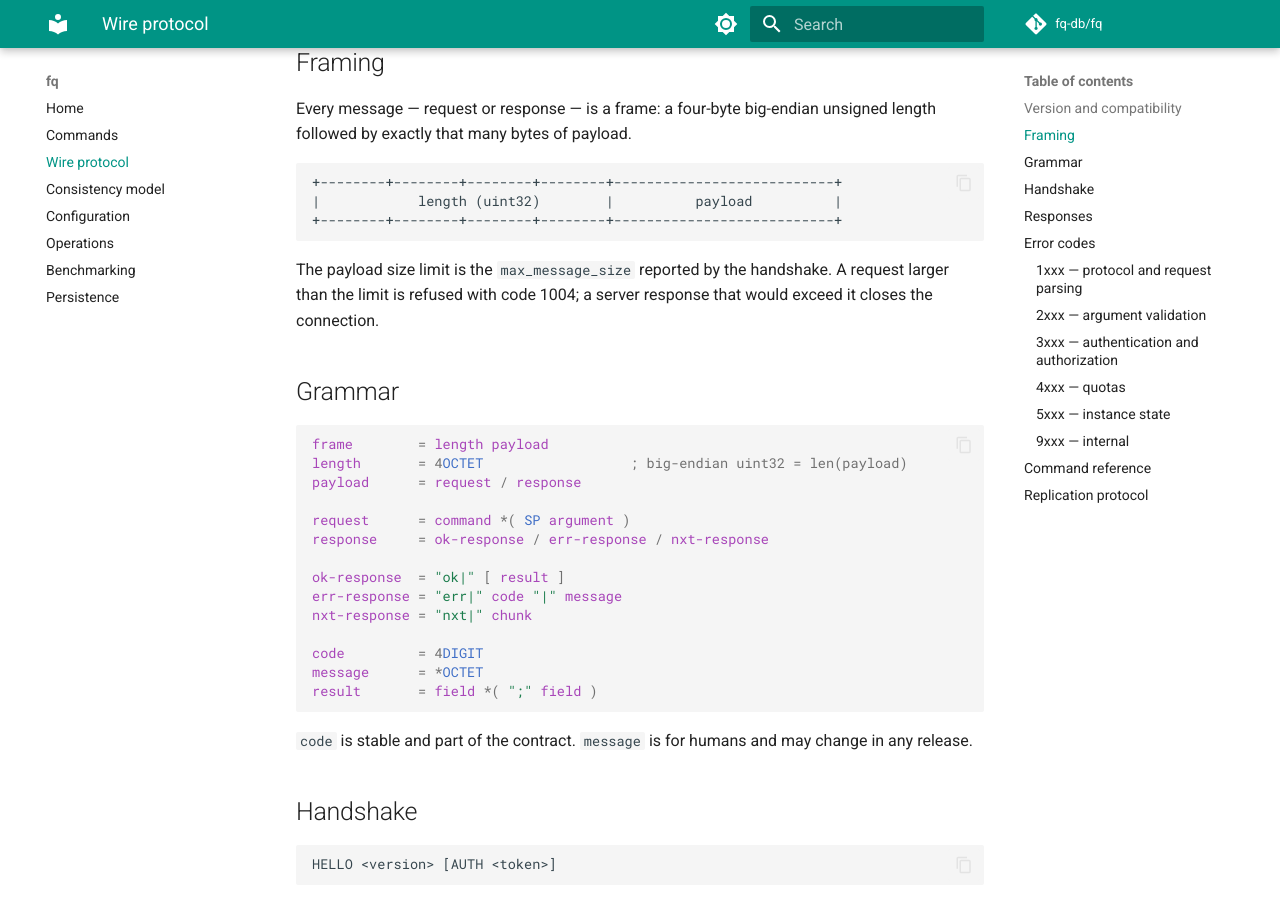
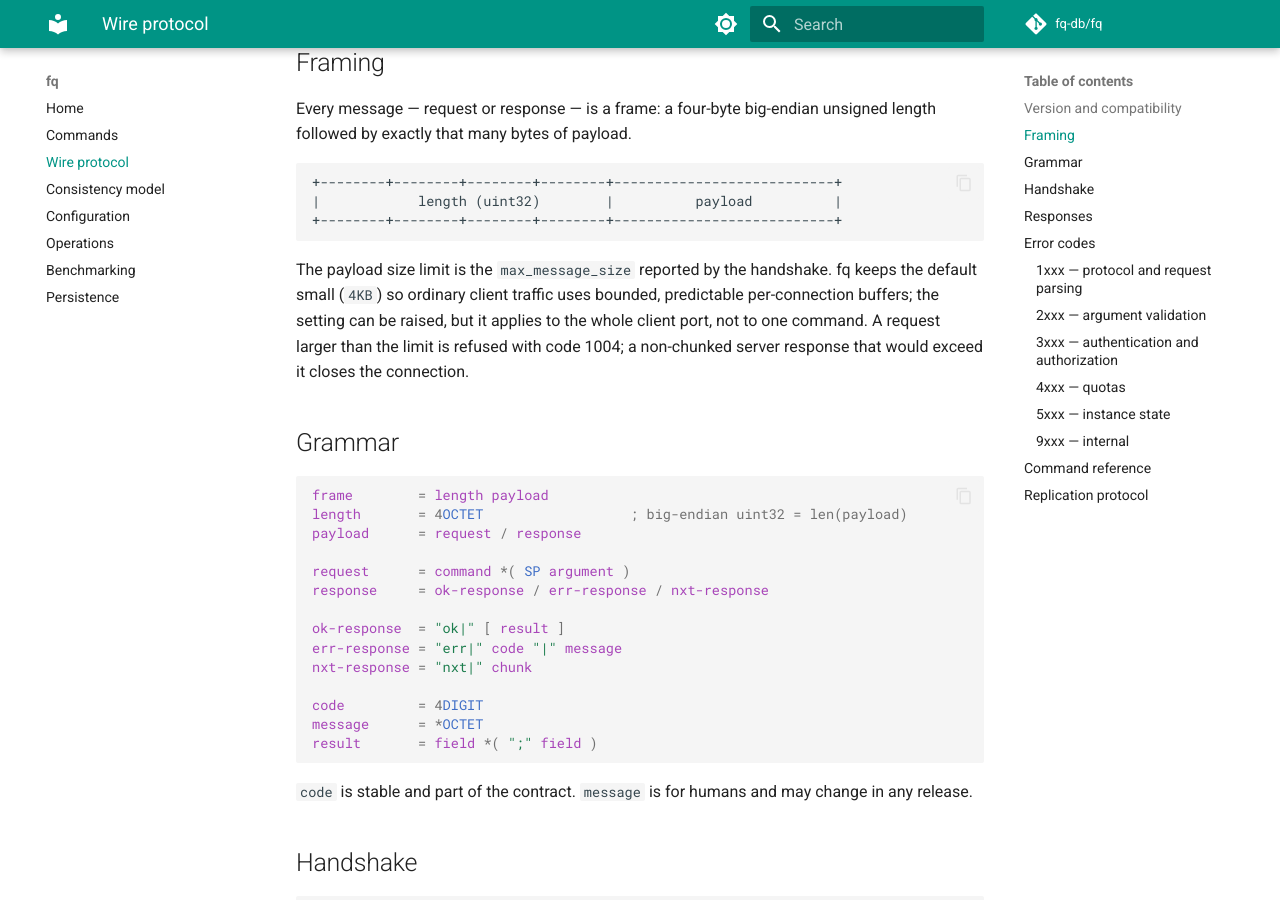
Before and after one commit to rom8726/fq, an MkDocs documentation site: the page built from docs/protocol.md, in a window 1280 px wide and 900 px high, scrolled down 770 px. Built offline with MkDocs 1.6.1 and Material for MkDocs 9.7.7, drawn with Linux system fonts in a browser that asks for light colours; comment, search, counter and statistics services are not loaded; some of the changed text lies outside the part shown.

Commit message:
Document frame size behavior and update `max_message_size` references to `4KB`.

````diff
--- a/config-slave.yml
+++ b/config-slave.yml
@@ -1,7 +1,7 @@
 network:
   address: ":1947"
   max_connections: 1000
-  max_message_size: 4096
+  max_message_size: 4KB
   idle_timeout: 10m
   auth:
     tokens:
--- a/config.yml
+++ b/config.yml
@@ -1,7 +1,7 @@
 network:
   address: ":1945"
   max_connections: 1000
-  max_message_size: 4096
+  max_message_size: 4KB
   idle_timeout: 10m
   auth:
     tokens:
--- a/docs/protocol.md
+++ b/docs/protocol.md
@@ -35,9 +35,11 @@ length followed by exactly that many bytes of payload.
 +--------+--------+--------+--------+---------------------------+
 ```
 
-The payload size limit is the `max_message_size` reported by the handshake. A request
-larger than the limit is refused with code 1004; a server response that would exceed it
-closes the connection.
+The payload size limit is the `max_message_size` reported by the handshake. fq keeps
+the default small (`4KB`) so ordinary client traffic uses bounded, predictable
+per-connection buffers; the setting can be raised, but it applies to the whole client
+port, not to one command. A request larger than the limit is refused with code 1004; a
+non-chunked server response that would exceed it closes the connection.
 
 ## Grammar
 
@@ -117,7 +119,9 @@ Every response begins with one of three tags.
 | `nxt\|` | A non-final chunk of a response that does not fit one frame. |
 
 A chunked response is a sequence of `nxt|` frames terminated by exactly one `ok|` or
-`err|` frame. Clients concatenate the payloads to reconstruct the whole document:
+`err|` frame. The frame limit still applies to every chunk: with a `4KB` limit, a
+non-final chunk can carry at most `4096 - len("nxt|")` bytes of response body. Clients
+concatenate the payloads to reconstruct the whole document:
 
 ```text
 nxt|<partial JSON>
@@ -126,7 +130,8 @@ ok|<final partial JSON>
 ```
 
 A response that fits one frame is returned directly, so a client that never encounters
-`nxt|` needs no special handling. Today `INSPECT` is the only command that chunks.
+`nxt|` needs no special handling. Today `INSPECT` is the only command that chunks; its
+reports are expected to exceed the default frame size on sufficiently busy instances.
 
 ## Error codes
 
````
Also changed, not shown: docs/commands.md (+4 -3 lines), docs/config.md (+10 -1 lines), 1 other file.
